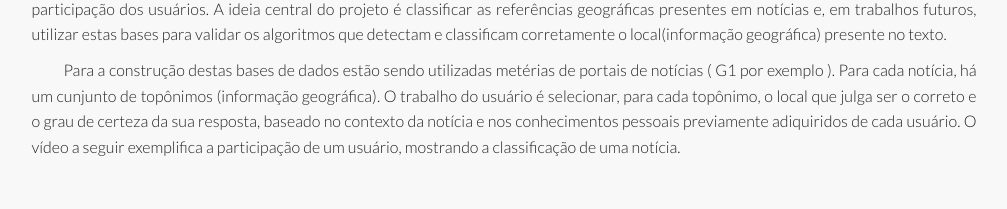
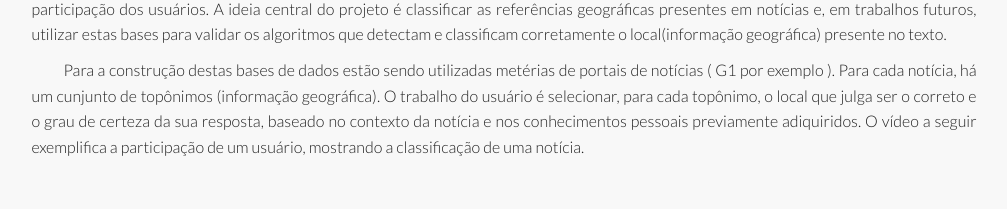
Before and after one commit to artcomp/website, a Flask app: page / in a window 1280 px wide. Shown: the part 1176-1385 px from the top of the page, without its empty margins (136-1143 px from the left). Run offline with Flask 2, Linux system fonts and the light colour scheme; some libraries are stand-ins or nearby versions; some web fonts are replaced.

Commit message:
fix info text

```diff
--- a/templates/index.html
+++ b/templates/index.html
@@ -82,7 +82,7 @@
 
 					<p class="text-justify recuo"> Olá, tudo bem!!! Meu nome é Arthur, sou estudante do curso de Engenharia de Computação na Universidade Federal de Ouro Preto (UFOP), e este é meu Trabalho de Conclusão de Curso. O objetivo do trabalho é construir bases de dados geocodificadas a partir da participação dos usuários. A ideia central do projeto é classificar as referências geográficas presentes em notícias e, em trabalhos futuros, utilizar estas bases para validar os algoritmos que detectam e classificam corretamente o local(informação geográfica) presente no texto. </p>
 
-					<p class="text-justify recuo">Para a construção destas bases de dados estão sendo utilizadas metérias de portais de notícias ( G1 por exemplo ). Para cada notícia, há um cunjunto de topônimos (informação geográfica). O trabalho do usuário é selecionar, para cada topônimo, o local que julga ser o correto e o grau de certeza da sua resposta, baseado no contexto da notícia e nos conhecimentos pessoais previamente adiquiridos de cada usuário. O vídeo a seguir exemplifica a participação de um usuário, mostrando a classificação de uma notícia.</p>
+					<p class="text-justify recuo">Para a construção destas bases de dados estão sendo utilizadas metérias de portais de notícias ( G1 por exemplo ). Para cada notícia, há um cunjunto de topônimos (informação geográfica). O trabalho do usuário é selecionar, para cada topônimo, o local que julga ser o correto e o grau de certeza da sua resposta, baseado no contexto da notícia e nos conhecimentos pessoais previamente adiquiridos. O vídeo a seguir exemplifica a participação de um usuário, mostrando a classificação de uma notícia.</p>
 
 					<div class="gap"></div>
 
```
